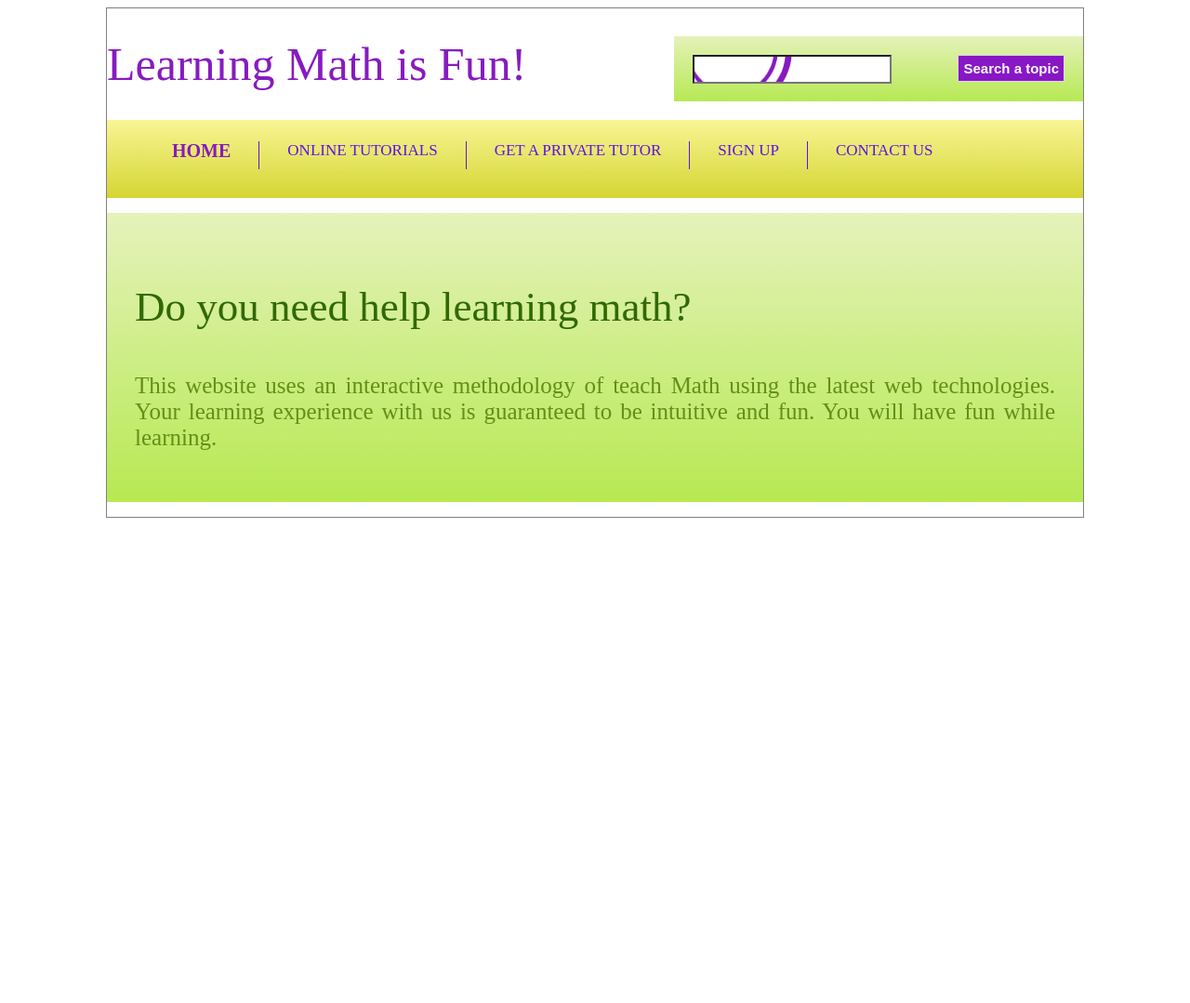
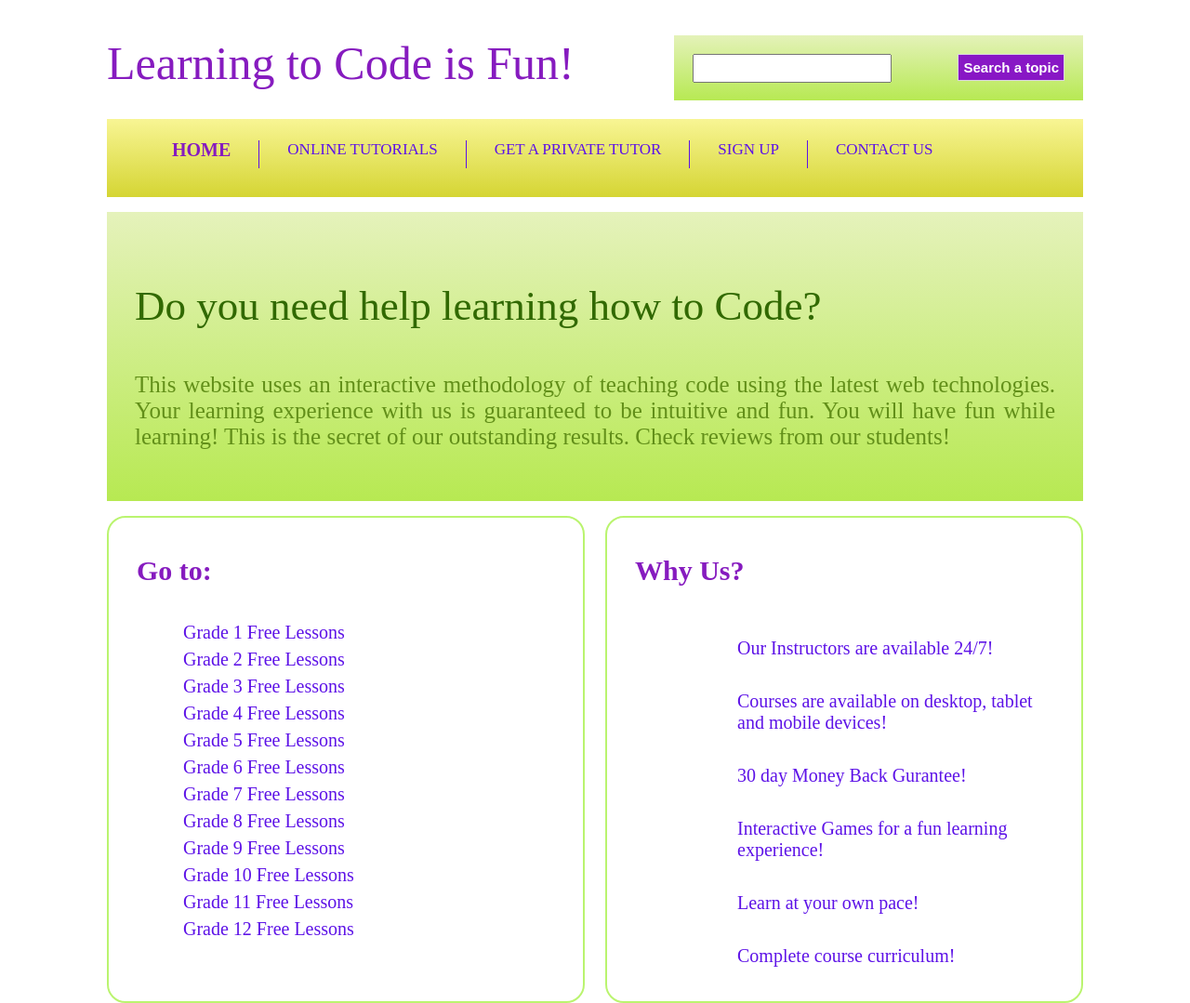
Before and after one commit to cameron-stock/CodeWebsite, a plain HTML site: page index.html in a window 1280 px wide. Shown: the whole page at 93% size. Before the commit the page ends 800 px from the top, so only its background shows below. Drawn offline with Linux system fonts and the light colour scheme.

Commit message:
finished body, still needs list icons

```diff
--- a/index.html
+++ b/index.html
@@ -2,7 +2,7 @@
 <html>
     <head>
         <meta charset="utf-8">
-        <title>Math Website</title>
+        <title>Code Website</title>
         <meta name="viewport" content="width=device-width, initial-scale = 1.0, user scalable=yes">
         <link rel="stylesheet" href="styling.css">
     </head>
@@ -11,7 +11,7 @@
         <div id="container">
             <div id="header">
                 <div id="brand">
-                    <h1><a>Learning Math is Fun!</a></h1>
+                    <h1><a>Learning to Code is Fun!</a></h1>
                 </div>
                 <div id="searchBox">
                     <form method="get">
@@ -35,11 +35,42 @@
                 </ul>
             </div>
                 <div id="introduction">
-                    <h3>Do you need help learning math?</h3>
-                    <p>This website uses an interactive methodology of teach Math using the latest web technologies.
-                        Your learning experience with us is guaranteed to be intuitive and fun. You will have fun while learning.
+                    <h3>Do you need help learning how to Code?</h3>
+                    <p>This website uses an interactive methodology of teaching code using the latest web technologies.
+                        Your learning experience with us is guaranteed to be intuitive and fun. You will have fun while learning!
+                        This is the secret of our outstanding results. Check reviews from our students!
+                    </p>
+                </div>
+                <div id="leftsidebar" class="sidebar">
+                    <h3>Go to:</h3>
+                    <ul>
+                        <li><a href="">Grade 1 Free Lessons</a></li>
+                        <li><a href="">Grade 2 Free Lessons</a></li>
+                        <li><a href="">Grade 3 Free Lessons</a></li>
+                        <li><a href="">Grade 4 Free Lessons</a></li>
+                        <li><a href="">Grade 5 Free Lessons</a></li>
+                        <li><a href="">Grade 6 Free Lessons</a></li>
+                        <li><a href="">Grade 7 Free Lessons</a></li>
+                        <li><a href="">Grade 8 Free Lessons</a></li>
+                        <li><a href="">Grade 9 Free Lessons</a></li>
+                        <li><a href="">Grade 10 Free Lessons</a></li>
+                        <li><a href="">Grade 11 Free Lessons</a></li>
+                        <li><a href="">Grade 12 Free Lessons</a></li>
+                    </ul>
 
-                    </p>
+                </div>
+                <div id="rightsidebar" class="sidebar">
+                    <h3>Why Us?</h3>
+                    <ul>
+                        <li><a href="">Our Instructors are available 24/7!</a></li>
+                        <li><a href="">Courses are available on desktop, tablet and mobile devices!</a></li>
+                        <li><a href="">30 day Money Back Gurantee!</a></li>
+                        <li><a href="">Interactive Games for a fun learning experience!</a></li>
+                        <li><a href="">Learn at your own pace!</a></li>
+                        <li><a href="">Complete course curriculum!</a></li>
+
+                    </ul>
+
                 </div>
 
             </div>
--- a/styling.css
+++ b/styling.css
@@ -1,6 +1,6 @@
 #container{
     width: 1050px;
-    border: 1px solid grey;
+    /*border: 1px solid grey;*/
     margin: 0 auto;
 }
 
@@ -36,7 +36,7 @@ h1 a{
     padding: 5px;
     font-size: 15px;
     color: #E36A0C;
-    background: white url(images/searchlogotwo.png) right center no-repeat;
+    /*background: white url(images/searchlogotwo.png) right center no-repeat;*/
 
 
 }
@@ -111,3 +111,59 @@ ul{
     color: #628f19;
     text-align: justify;
 }
+
+.sidebar{
+    height: 500px;
+    width: 450px;
+    border: 2px solid #BAF46F;
+    border-radius: 20px;
+    padding: 10px 30px;
+
+}
+.sidebar h3{
+    color: #861BBF;
+    font-size: 30px;
+}
+
+.sidebar ul li a{
+    text-decoration: none;
+    font-size: 20px;
+    color: #5d12e7;
+}
+.sidebar ul{
+    padding-top: 8px;
+
+}
+
+#leftsidebar ul li{
+    padding-bottom: 6px;
+    padding-left: 10px;
+    /*list-style-image: url(images/searchlogotwo.png);*/
+
+}
+
+#rightsidebar ul li{
+   padding: 17px 0 17px 70px ;
+    /* background: url(images/searchlogotwo.png) no-repeat left center; */
+}
+
+.sidebar ul li a:hover, .sidebar ul li a.active{
+    text-decoration: none;
+    color: #8817c5;
+    font-size: 23px;
+    font-weight: bold;
+    -webkit-transition: font-size 0.3s ease;
+    -moz-transition: font-size 0.3s ease;
+    -o-transition: font-size 0.3s ease;
+    -ms-transition: font-size 0.3s ease;
+    transition: font-size 0.3s ease;
+
+
+}
+#leftsidebar{
+    float: left;
+}
+
+#rightsidebar{
+    float: right;
+}
```
